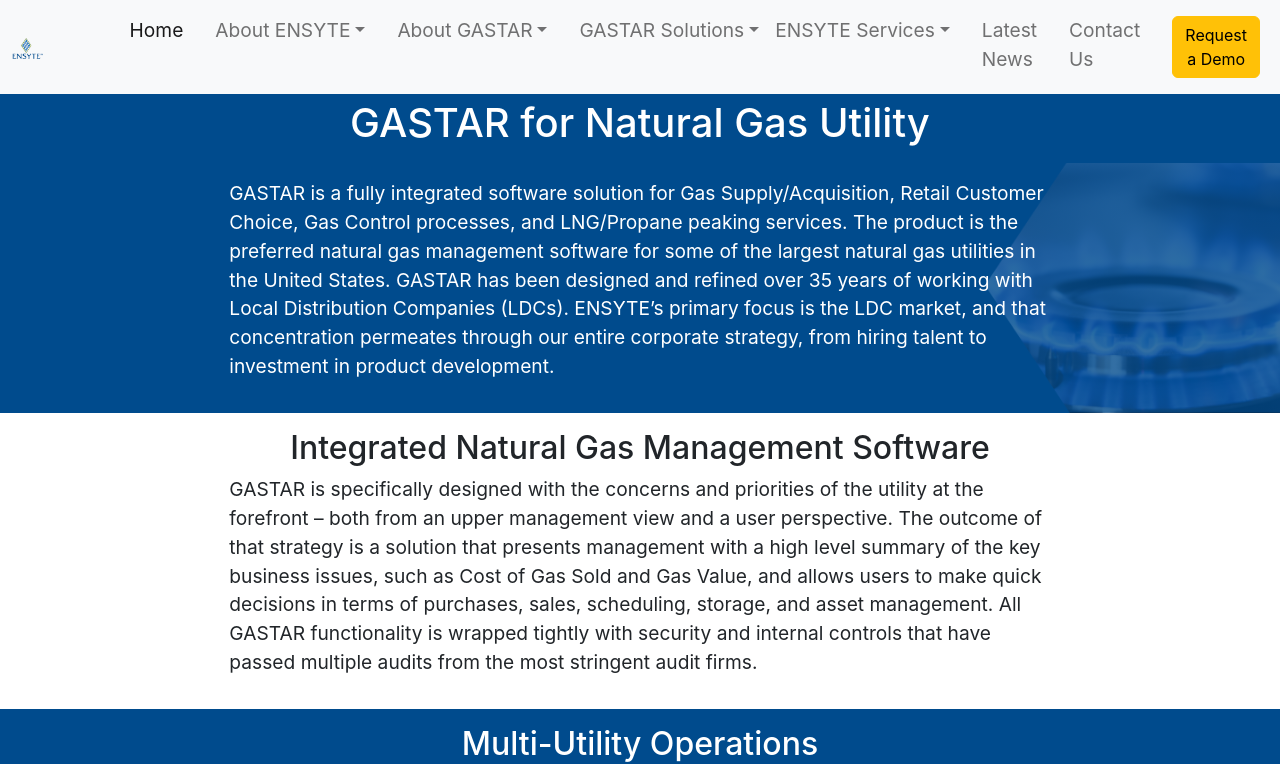
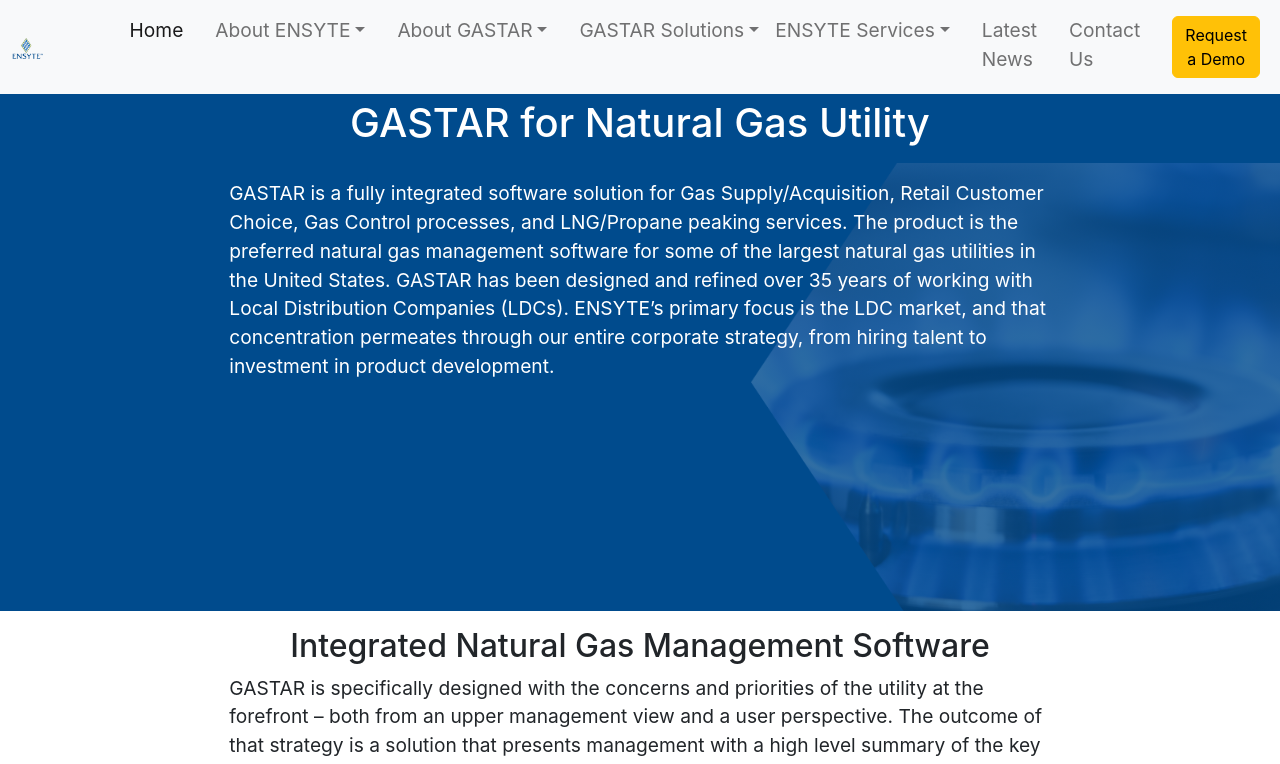
Before and after one commit to JeffGoji/React-Ensyte-Website, a React (Create React App) app: page /gastar-natural-gas in a window 1280 px wide. Shown: the top 764 px of the page. Built offline with nearby package versions, Linux system fonts and the light colour scheme.

Commit message:
changed background size on RetailGas page

```diff
--- a/src/assets/css/styles.css
+++ b/src/assets/css/styles.css
@@ -93,7 +93,7 @@ li {
   background-repeat: no-repeat;
   background-attachment: local;
   background-position: right;
-  min-height: 13rem;
+  min-height: 28rem;
 }
 
 .imgBg5 {
@@ -207,8 +207,8 @@ li {
   background-repeat: no-repeat;
   background-attachment: local;
   background-position: center;
+  background-color: #004b8d;
   min-height: 28rem;
-  background-color: #004b8d;
 }
 
 .imgBg13 {
```
